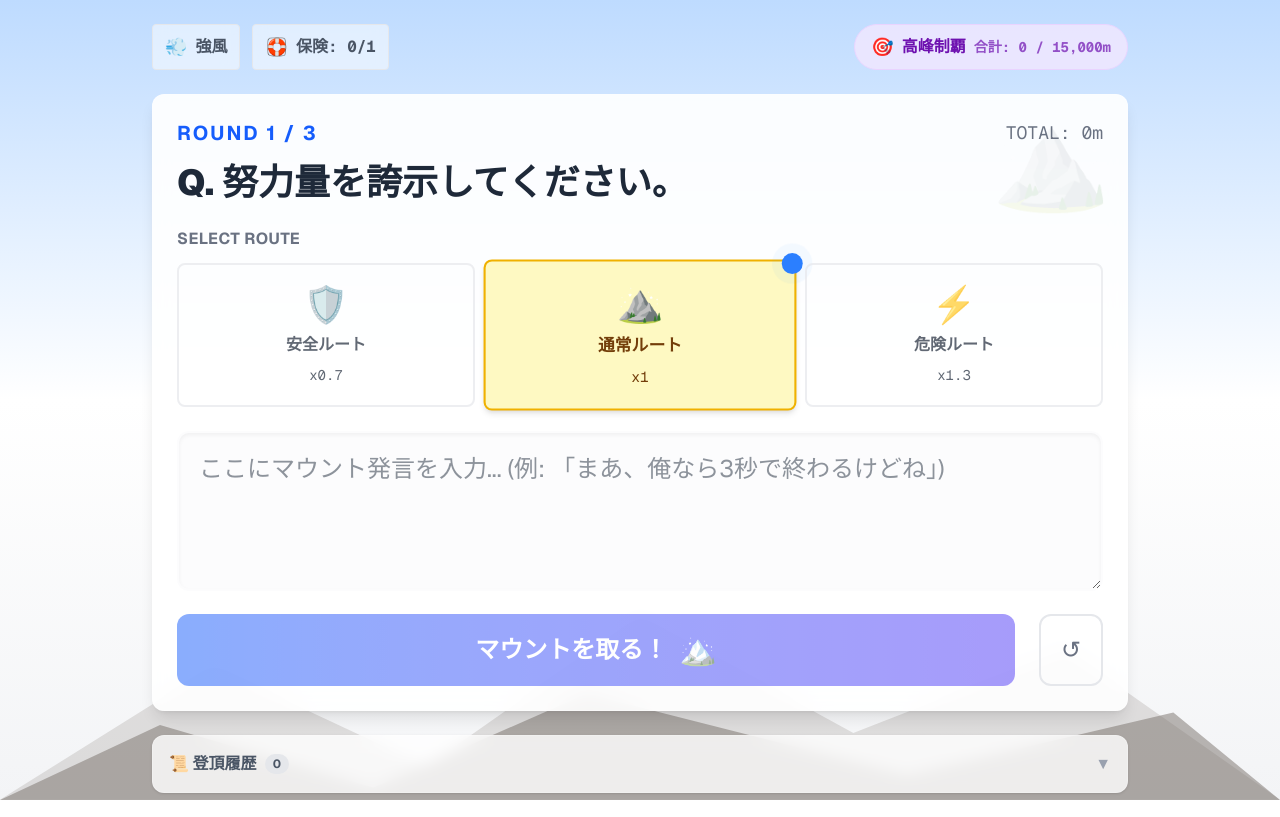
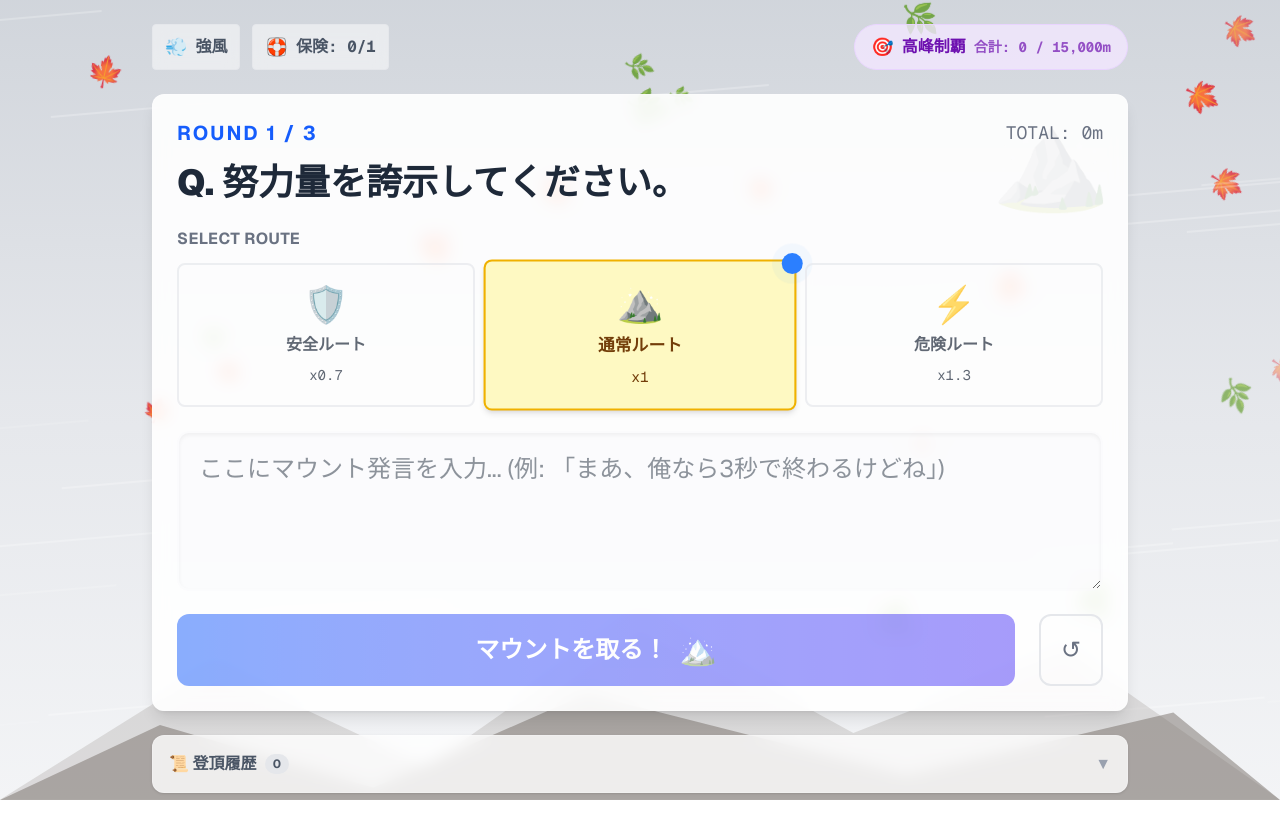
Before and after one commit to AliceWonerfulWorld/mounting_mountain, a Next.js app: page /solo in a window 1280 px wide. Built offline with nearby package versions, Linux system fonts and the light colour scheme.

Commit message:
feat: Implement solo game page with full game logic, scoring, and dynamic weather effects.

```diff
--- a/src/app/solo/page.tsx
+++ b/src/app/solo/page.tsx
@@ -196,19 +196,153 @@ export default function SoloPage() {
     setError(null);
   }
 
+  // 天候に応じた背景グラデーションを取得
+  const getWeatherBackground = () => {
+    if (!game.weather) {
+      return "bg-gradient-to-b from-blue-200 via-white to-gray-100 dark:from-slate-900 dark:via-slate-950 dark:to-black";
+    }
+
+    switch (game.weather) {
+      case "SUNNY":
+        // 晴れ - 明るい青空
+        return "bg-gradient-to-b from-sky-300 via-blue-100 to-white dark:from-slate-900 dark:via-slate-950 dark:to-black";
+      case "WINDY":
+        // 風 - やや曇りがち
+        return "bg-gradient-to-b from-gray-300 via-gray-200 to-gray-100 dark:from-slate-700 dark:via-slate-800 dark:to-black";
+      case "BLIZZARD":
+        // 吹雪 - 白っぽい暗い雪空
+        return "bg-gradient-to-b from-slate-300 via-slate-200 to-blue-50 dark:from-slate-700 dark:via-slate-800 dark:to-black";
+      default:
+        return "bg-gradient-to-b from-blue-200 via-white to-gray-100 dark:from-slate-900 dark:via-slate-950 dark:to-black";
+    }
+  };
+
   return (
     <main className="min-h-screen relative overflow-x-hidden text-gray-800 dark:text-gray-200 font-sans">
-      {/* 青空の背景 */}
-      <div className="fixed inset-0 bg-gradient-to-b from-blue-200 via-white to-gray-100 dark:from-slate-900 dark:via-slate-950 dark:to-black -z-20" />
+      {/* 天候に応じた背景 */}
+      <div className={`fixed inset-0 ${getWeatherBackground()} -z-20 transition-colors duration-1000`} />
+
+      {/* 吹雪エフェクト */}
+      {game.weather === "BLIZZARD" && (
+        <div className="fixed inset-0 pointer-events-none -z-10 overflow-hidden">
+          {/* 雪のパーティクル */}
+          {Array.from({ length: 50 }).map((_, i) => (
+            <div
+              key={i}
+              className="absolute text-white opacity-70"
+              style={{
+                left: `${Math.random() * 100}%`,
+                top: `-${Math.random() * 20}%`,
+                fontSize: `${Math.random() * 10 + 10}px`,
+                animation: `snowfall ${Math.random() * 3 + 2}s linear infinite`,
+                animationDelay: `${Math.random() * 5}s`,
+              }}
+            >
+              ❄
+            </div>
+          ))}
+          <style jsx>{`
+            @keyframes snowfall {
+              0% {
+                transform: translateY(0) rotate(0deg);
+                opacity: 0.7;
+              }
+              70% {
+                opacity: 0.7;
+              }
+              100% {
+                transform: translateY(100vh) rotate(360deg);
+                opacity: 0;
+              }
+            }
+          `}</style>
+        </div>
+      )}
+
+      {/* 強風エフェクト */}
+      {game.weather === "WINDY" && (
+        <div className="fixed inset-0 pointer-events-none -z-10 overflow-hidden">
+          {/* 飛んでいく葉っぱ */}
+          {Array.from({ length: 20 }).map((_, i) => {
+            const leaves = ['🍁','🌿'];
+            const leaf = leaves[Math.floor(Math.random() * leaves.length)];
+            return (
+              <div
+                key={`leaf-${i}`}
+                className="absolute"
+                style={{
+                  top: `${Math.random() * 80}%`,
+                  left: '-50px',
+                  fontSize: `${Math.random() * 20 + 15}px`,
+                  animation: `windLeaf ${Math.random() * 3 + 2}s linear infinite`,
+                  animationDelay: `${Math.random() * 4}s`,
+                }}
+              >
+                {leaf}
+              </div>
+            );
+          })}
+          {/* 強い風の線 */}
+          {Array.from({ length: 40 }).map((_, i) => (
+            <div
+              key={`line-${i}`}
+              className="absolute bg-white/40"
+              style={{
+                top: `${Math.random() * 100}%`,
+                left: '-150px',
+                width: `${Math.random() * 150 + 100}px`,
+                height: '2px',
+                animation: `windBlow ${Math.random() * 1.5 + 0.8}s linear infinite`,
+                animationDelay: `${Math.random() * 3}s`,
+                transform: 'rotate(-5deg)',
+              }}
+            />
+          ))}
+          <style jsx>{`
+            @keyframes windLeaf {
+              0% {
+                transform: translateX(0) translateY(0) rotate(0deg);
+                opacity: 0;
+              }
+              10% {
+                opacity: 0.8;
+              }
+              90% {
+                opacity: 0.8;
+              }
+              100% {
+                transform: translateX(calc(100vw + 100px)) translateY(${Math.random() * 200 - 100}px) rotate(${Math.random() * 720}deg);
+                opacity: 0;
+              }
+            }
+            @keyframes windBlow {
+              0% {
+                transform: translateX(0) rotate(-5deg);
+                opacity: 0;
+              }
+              10% {
+                opacity: 0.6;
+              }
+              90% {
+                opacity: 0.6;
+              }
+              100% {
+                transform: translateX(calc(100vw + 200px)) rotate(-5deg);
+                opacity: 0;
+              }
+            }
+          `}</style>
+        </div>
+      )}
 
       {/* 遠景の山シルエット (下層) */}
-      <div className="fixed bottom-0 left-0 w-full h-1/3 pointer-events-none -z-10 opacity-30 dark:opacity-20">
-        <svg viewBox="0 0 1200 320" preserveAspectRatio="none" className="w-full h-full fill-stone-400 dark:fill-stone-600">
+      <div className="fixed bottom-0 left-0 w-full h-1/3 pointer-events-none -z-10 opacity-30 dark:opacity-20 transition-all duration-1000">
+        <svg viewBox="0 0 1200 320" preserveAspectRatio="none" className={`w-full h-full ${game.weather === "SUNNY" ? "fill-green-600 dark:fill-green-700" : "fill-stone-400 dark:fill-stone-600"}`}>
           <path d="M0,320 L200,160 L400,280 L600,100 L800,240 L1000,140 L1200,320 Z" />
         </svg>
       </div>
-      <div className="fixed bottom-0 left-0 w-full h-1/4 pointer-events-none -z-10 opacity-50 dark:opacity-40">
-        <svg viewBox="0 0 1200 320" preserveAspectRatio="none" className="w-full h-full fill-stone-500 dark:fill-stone-700">
+      <div className="fixed bottom-0 left-0 w-full h-1/4 pointer-events-none -z-10 opacity-50 dark:opacity-40 transition-all duration-1000">
+        <svg viewBox="0 0 1200 320" preserveAspectRatio="none" className={`w-full h-full ${game.weather === "SUNNY" ? "fill-green-700 dark:fill-green-800" : "fill-stone-500 dark:fill-stone-700"}`}>
           <path d="M0,320 L150,200 L350,300 L550,150 L850,280 L1100,180 L1200,320 Z" />
         </svg>
       </div>
```
